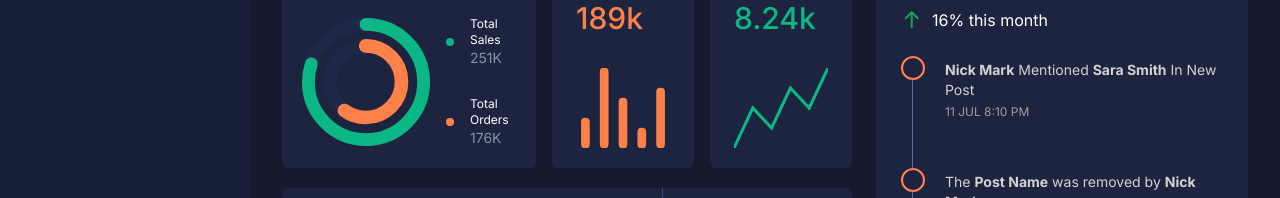
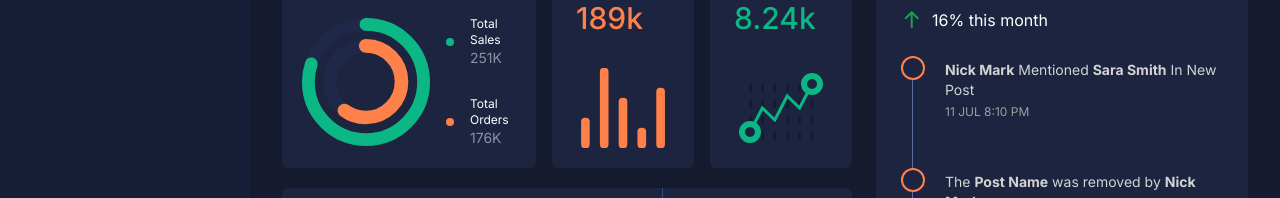
Before and after one commit to nzrmm/inter-act-dashboard, a React (Vite) app: page / in a window 1280 px wide. Shown: the part 397-595 px from the top of the page. Built offline with nearby package versions, Linux system fonts and the light colour scheme.

Commit message:
style: enhance style line chart in card-profit component

```diff
--- a/src/routes/home/components/card-profit/index.tsx
+++ b/src/routes/home/components/card-profit/index.tsx
@@ -33,7 +33,11 @@ export const options: ChartOptions<"line"> = {
     tooltip: { intersect: false },
   },
   scales: {
-    x: { display: false },
+    x: {
+      grid: { color: "#151A2E", lineWidth: 3 },
+      border: { width: 0, dash: [8, 8] },
+      ticks: { display: false },
+    },
     y: {
       display: false,
       ticks: {
@@ -55,7 +59,22 @@ export const data: ChartData<"line"> = {
       data: dataProfit.values.map((item) => item.percentage),
       borderColor: "#0BB885",
       borderWidth: 3,
-      pointRadius: 0,
+      pointRadius: (ctx) => {
+        const pointsLength = ctx.chart.data.labels.length - 1;
+        const pointsArray = [];
+
+        for (let i = 0; i <= pointsLength; i++) {
+          [pointsLength, 0].includes(i)
+            ? pointsArray.push(8)
+            : pointsArray.push(0);
+        }
+
+        return pointsArray;
+      },
+      pointHoverRadius: 10,
+      pointBorderWidth: 6,
+      pointHoverBorderWidth: 6,
+      pointBackgroundColor: "#1C243F",
     },
   ],
 };
```
